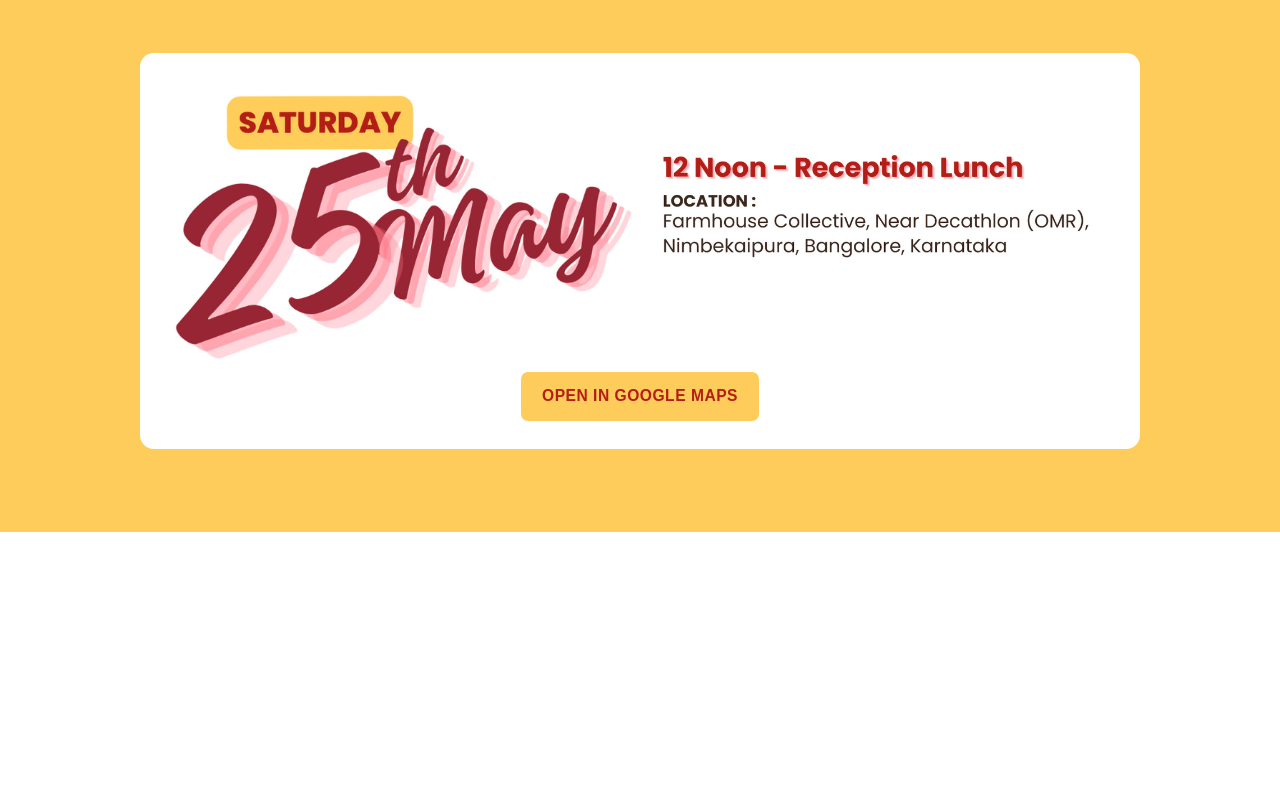
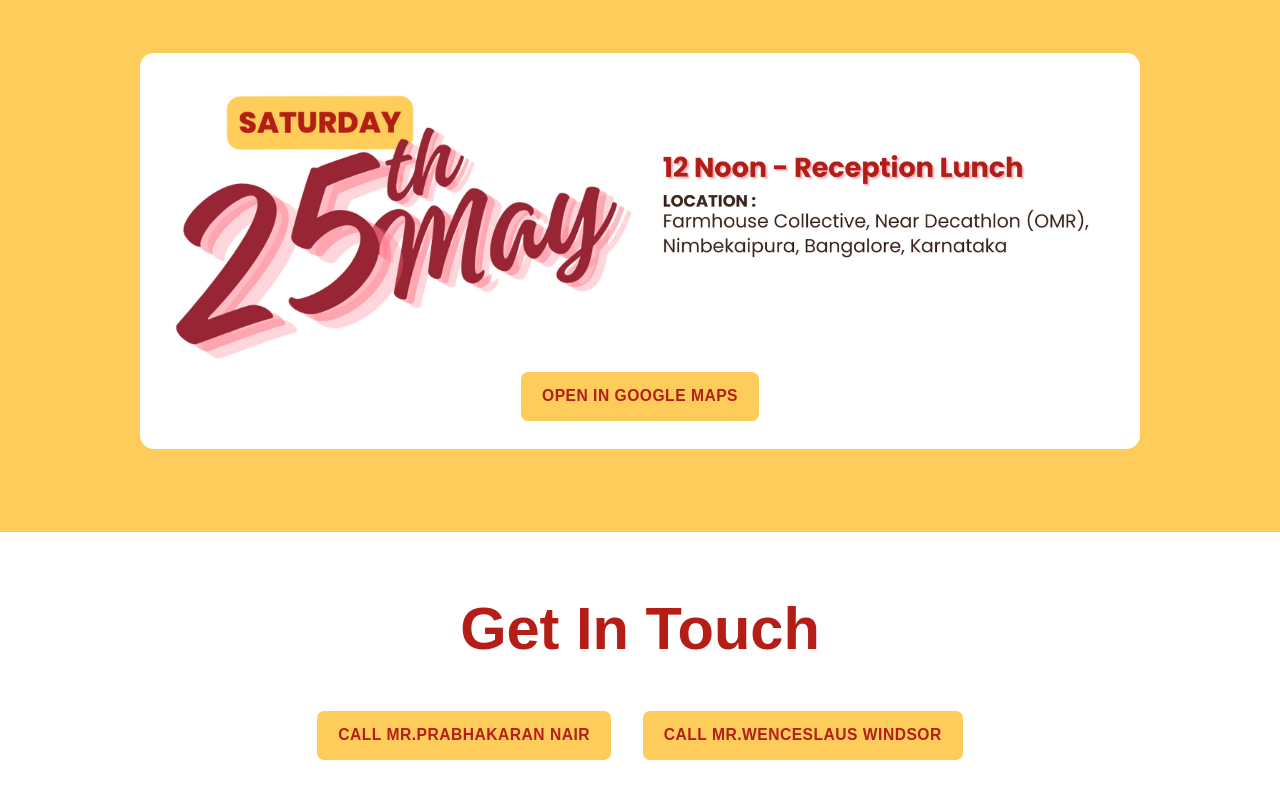
Before and after one commit to MarioWindsor/himario, an Eleventy site: page index.liquid in a window 1280 px wide. Shown: the part 1881-2680 px from the top of the page. Before the commit the page ends 2524 px from the top, so only its background shows below. Built offline with nearby package versions, Linux system fonts and the light colour scheme; Eleventy itself is replaced by a stand-in of ours; files that its build step writes are made by us from their sources; a web font is replaced by a local one.

Commit message:
Front-end: Home: Contact

```diff
--- a/_includes/layouts/home.liquid
+++ b/_includes/layouts/home.liquid
@@ -1,7 +1,7 @@
 {% include 'parts/head.liquid' %}
 {% include 'parts/menu.liquid' %}
 
-		<section class="menu-section">
+		<section class="menu-section hidden">
 			<div class="container">
 				<input type="checkbox" id="menuToggle">
 				<label class="menu-toggle" for="menuToggle"><span class="visuallyhidden">Menu</span></label>
@@ -39,7 +39,7 @@
 			<div class="container">
 				<div class="row">
 					<div class="columns small-12 space-200-top-bottom position-relative">
-						<div class="video-embed video-embed-bg" style="z-index: 1; pointer-events: auto; padding-top: 56%; position: relative;">
+						<div class="video-embed video-embed-bg radius-50" style="z-index: 1; pointer-events: auto; padding-top: 56%; position: relative;">
 							<!-- <iframe src="https://www.youtube-nocookie.com/embed/VXcF70q9JsE?playlist=VXcF70q9JsE&html5=1&color=white&disablekb=1&fs=0&autoplay=1&loop=1&modestbranding=1&playsinline=1&rel=0&showinfo=0&enablejsapi=1&mute=1&controls=0" title="YouTube video player" frameborder="0" allow="accelerometer; autoplay; clipboard-write; encrypted-media; gyroscope; picture-in-picture; web-share" allowfullscreen></iframe> -->
 							<iframe src="https://www.youtube-nocookie.com/embed/VXcF70q9JsE?playlist=VXcF70q9JsE&html5=1&color=white&disablekb=1&fs=1&modestbranding=1&playsinline=1&rel=0&showinfo=0&enablejsapi=1&controls=1" title="" frameborder="0" allow="accelerometer; autoplay; clipboard-write; encrypted-media; gyroscope; picture-in-picture; web-share" allowfullscreen style="pointer-events: auto; width: 100%;"></iframe>
 						</div>
@@ -91,8 +91,12 @@
 		<section id="contact-section" class="contact-section space-200-top-bottom">
 			<div class="container">
 				<div class="row">
-					<div class="columns small-12">
-
+					<div class="columns small-12 space-50-bottom">
+						<div class="h1 text-red strong text-center">Get In Touch</div>
+					</div>
+					<div class="columns small-12 space-50 text-center">
+						<a class="button fill-yellow" href="tel:+919590348296" style="margin: var(--space-50);">Call Mr.Prabhakaran Nair</a>
+						<a class="button fill-yellow" href="tel:+919844121481" style="margin: var(--space-50);">Call Mr.WencesLaus Windsor</a>
 					</div>
 				</div>
 			</div>
```
Also changed, not shown: 1 other file.
